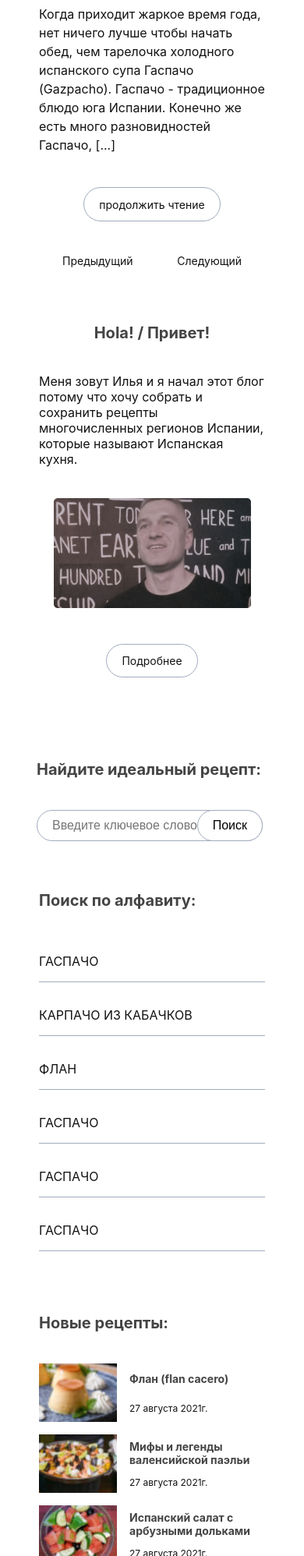
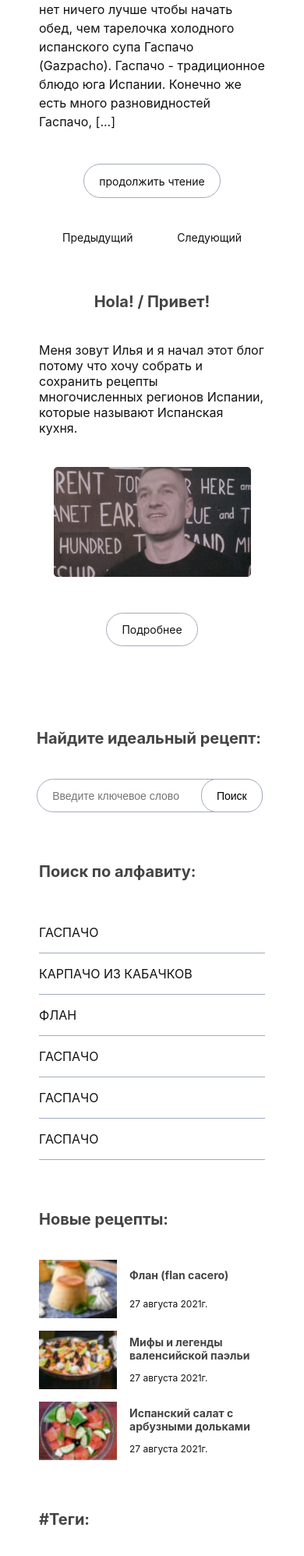
Before and after one commit to ar78ilnik/recetas3, a website: page app/index.html in a window 390 px wide. Shown: the part 2233-4229 px from the top of the page at 78% size. Drawn offline with nearby package versions, Linux system fonts and the light colour scheme; files that its build step writes are made by us from their sources.

Commit message:
Index page mobile

```diff
--- a/app/scss/form.scss
+++ b/app/scss/form.scss
@@ -16,8 +16,8 @@
 		border-radius: 23px;
 		border: 1px solid var(--borders);
 		width: 100%;
-		@include font-text(var(--font-size), 400);
-		padding: 10px 19px;
+		font-size: 0.875rem;
+		padding: 0.875em 1.375em;
 		&_radio {
 			width: auto;
 			border: 0;
@@ -36,7 +36,7 @@
 		position: absolute;
 		right: 0;
 		top: 0;
-		@include font-text(var(--font-size), 400);
-		padding: 10px 19px;
+		font-size: 0.875rem;
+		padding: 0.875em 1.375em;
 	}
 }
--- a/app/scss/icon.scss
+++ b/app/scss/icon.scss
@@ -9,15 +9,11 @@
 		height: 5px;
 	}
 	&_recipe {
-		width: 22px;
-		height: 22px;
+		width: 20px;
+		height: 20px;
 	}
 	&_info {
 		width: 24px;
 		height: 24px;
 	}
-	&_recipe {
-		width: 30px;
-		height: 30px;
-	}
 }
--- a/app/scss/link.scss
+++ b/app/scss/link.scss
@@ -9,6 +9,8 @@
 	&_category {
 		display: block;
 		width: 100%;
+		padding-top: 1em;
+		padding-bottom: 1em;
 	}
 	&_general {
 		font-size: 0.875rem;
@@ -26,8 +28,8 @@
 	}
 	&_search {
 		display: block;
-		margin-top: calc(var(--link-margin)/2);
-		margin-bottom: calc(var(--link-margin)/2);
+		padding-top: 1em;
+		padding-bottom: 1em;
 	}
 	&_social {
 		font-size: 0;
--- a/app/scss/list.scss
+++ b/app/scss/list.scss
@@ -3,10 +3,6 @@
 .list {
 	list-style-type: none;
 	font-size: 1rem;
-	&__item {
-		margin-top: 1em;
-		margin-bottom: 1em;
-	}
 	&__item_category {
 		display: flex;
 		align-items: center;
@@ -14,12 +10,11 @@
 	}
 	&__item_search {
 		border-bottom: 1px solid var(--borders);
-		padding-top: 1em;
-		padding-bottom: 1em;
 	}
 	&__item_new{
 		display: flex;
 		column-gap: 1em;
+		margin-bottom: 1em;
 		&:last-child {
 			margin-bottom: 0;
 		}
@@ -33,6 +28,11 @@
 		display: flex;
 		flex-direction: column;
 		justify-content: space-around;
+	}
+	&__icon {
+		display: flex;
+		flex-direction: column;
+		justify-content: center;
 	}
 }
 
```
